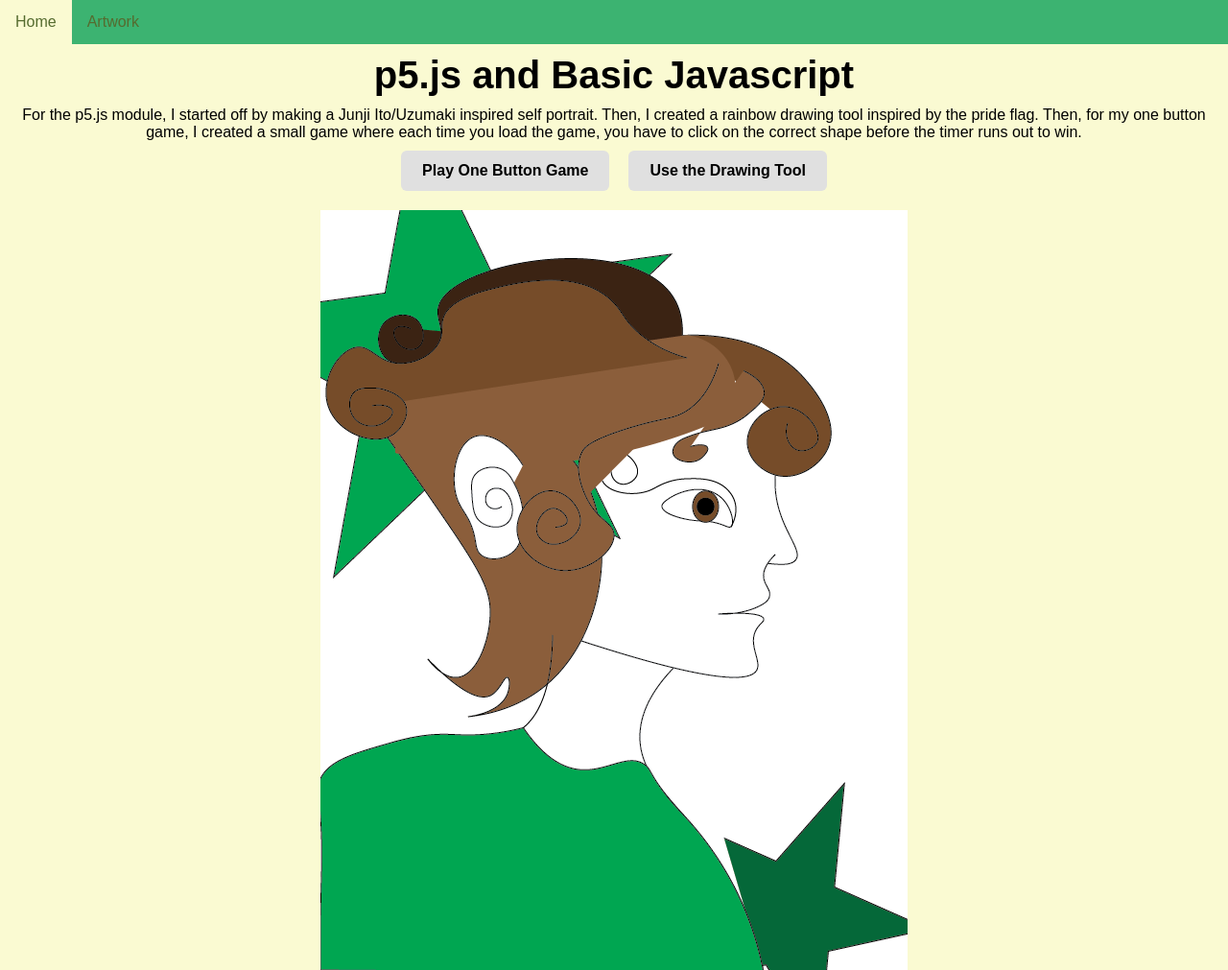
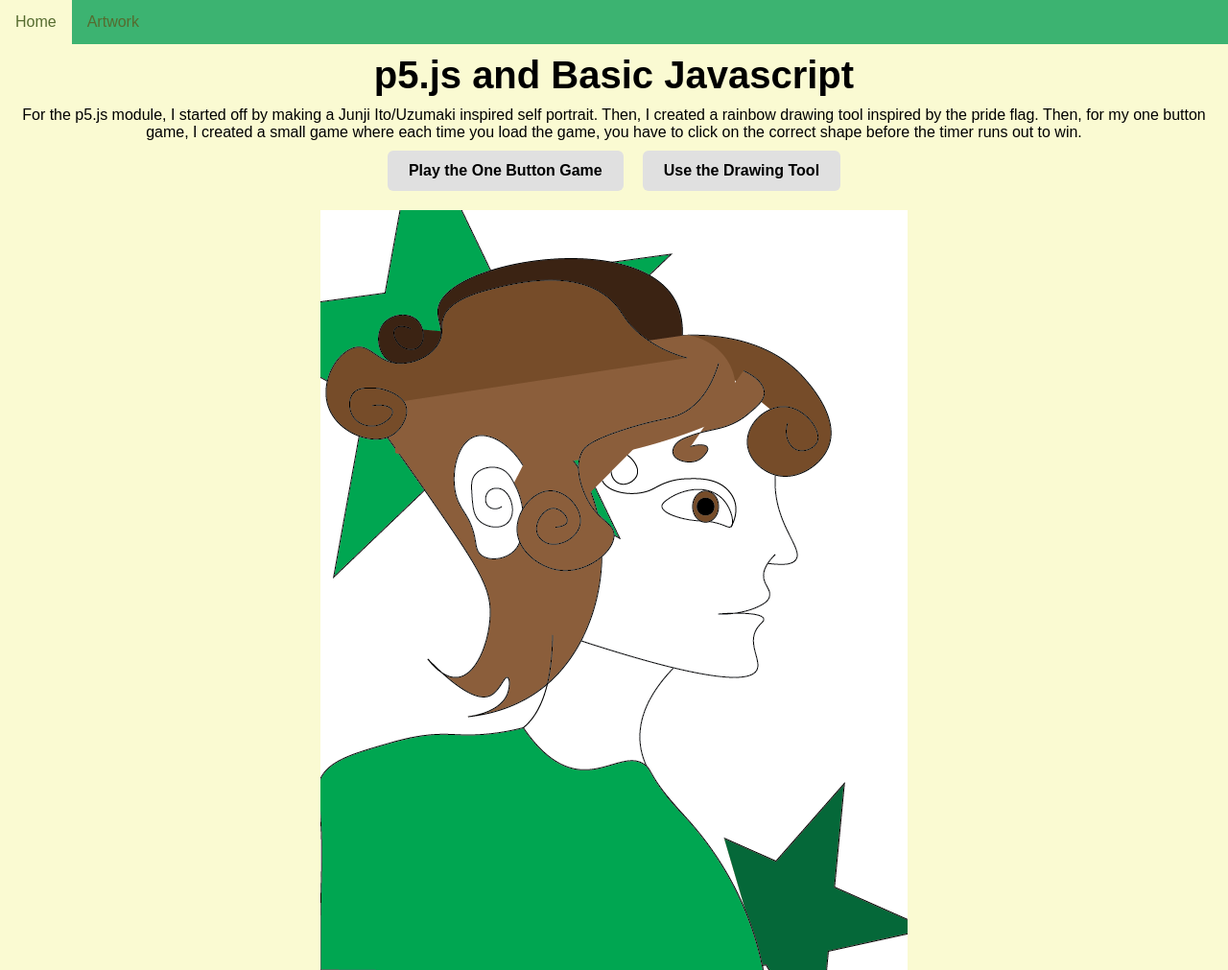
Before and after one commit to alexandrafuller-coder/final_html_portfolio_files, a plain HTML site: page p5js.html in a window 1280 px wide. Shown: the top 1011 px of the page at 96% size. Drawn offline with Linux system fonts and the light colour scheme.

Commit message:
Update p5js.html

```diff
--- a/p5js.html
+++ b/p5js.html
@@ -14,7 +14,6 @@
             text-align: center;
         }
 
-        /* BUTTONS AT TOP */
         .button-container {
             display: flex;
             justify-content: center;
@@ -144,10 +143,14 @@ li.dropdown {
 <h2> p5.js and Basic Javascript </h2>
 
 <p> For the p5.js module, I started off by making a Junji Ito/Uzumaki inspired self portrait. Then, I created a rainbow drawing tool inspired by the pride flag. Then, for my one button game, I created a small game where each time you load the game, you have to click on the correct shape before the timer runs out to win. </p>
- <div class="button-container">
-        <a href="https://alexandrafuller-coder.github.io/one_button_shape_game/" class="p5-button">Play One Button Game</a>
-        <a href="https://github.com/alexandrafuller-coder/queer_drawing_tool/deployments/github-pages" class="p5-button">Use the Drawing Tool</a>
- </div>
+
+	<div class="button-container">
+    <a href="https://alexandrafuller-coder.github.io/one_button_shape_game/"
+       class="p5-button">Play the One Button Game</a>
+
+    <a href="https://alexandrafuller-coder.github.io/queer_drawing_tool/"
+       class="p5-button">Use the Drawing Tool</a>
+</div>
 
 <div class="image-column">
   <img src="Fuller_Alie_ART74_SelfPortrait_Draft.png" alt="selfportraitdraft_Illustrator" width="612" height="792" class="center">
```
